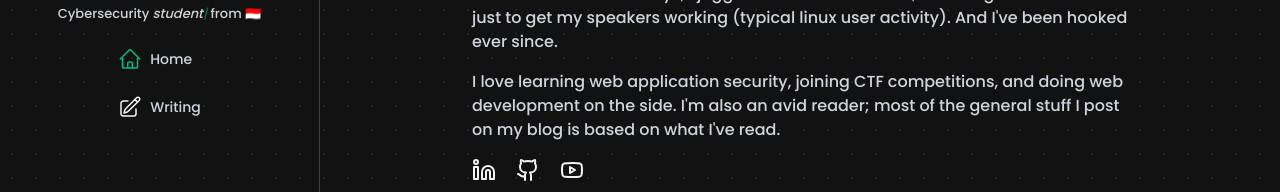
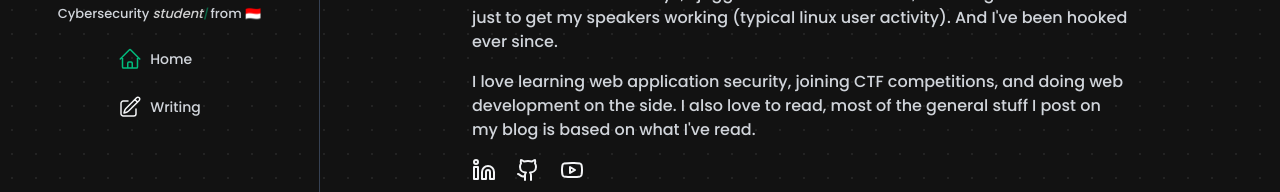
Before and after one commit to wahbakamaluddin/blog1, a Next.js app: page / in a window 1280 px wide. Shown: the part 266-458 px from the top of the page. Built offline with nearby package versions, Linux system fonts and the light colour scheme.

Commit message:
Update about

```diff
--- a/src/app/page.tsx
+++ b/src/app/page.tsx
@@ -34,7 +34,7 @@ export default function Page () {
         And I've been hooked ever since.`}
       </p>
       <p className="mb-4">
-        {`I love learning web application security, joining CTF competitions, and doing web development on the side. I'm also an avid reader; most of the general stuff I post on my blog is based on what I've read.`}
+        {`I love learning web application security, joining CTF competitions, and doing web development on the side. I also love to read, most of the general stuff I post on my blog is based on what I've read.`}
       </p>
 
       <SocMedIcons />
```
